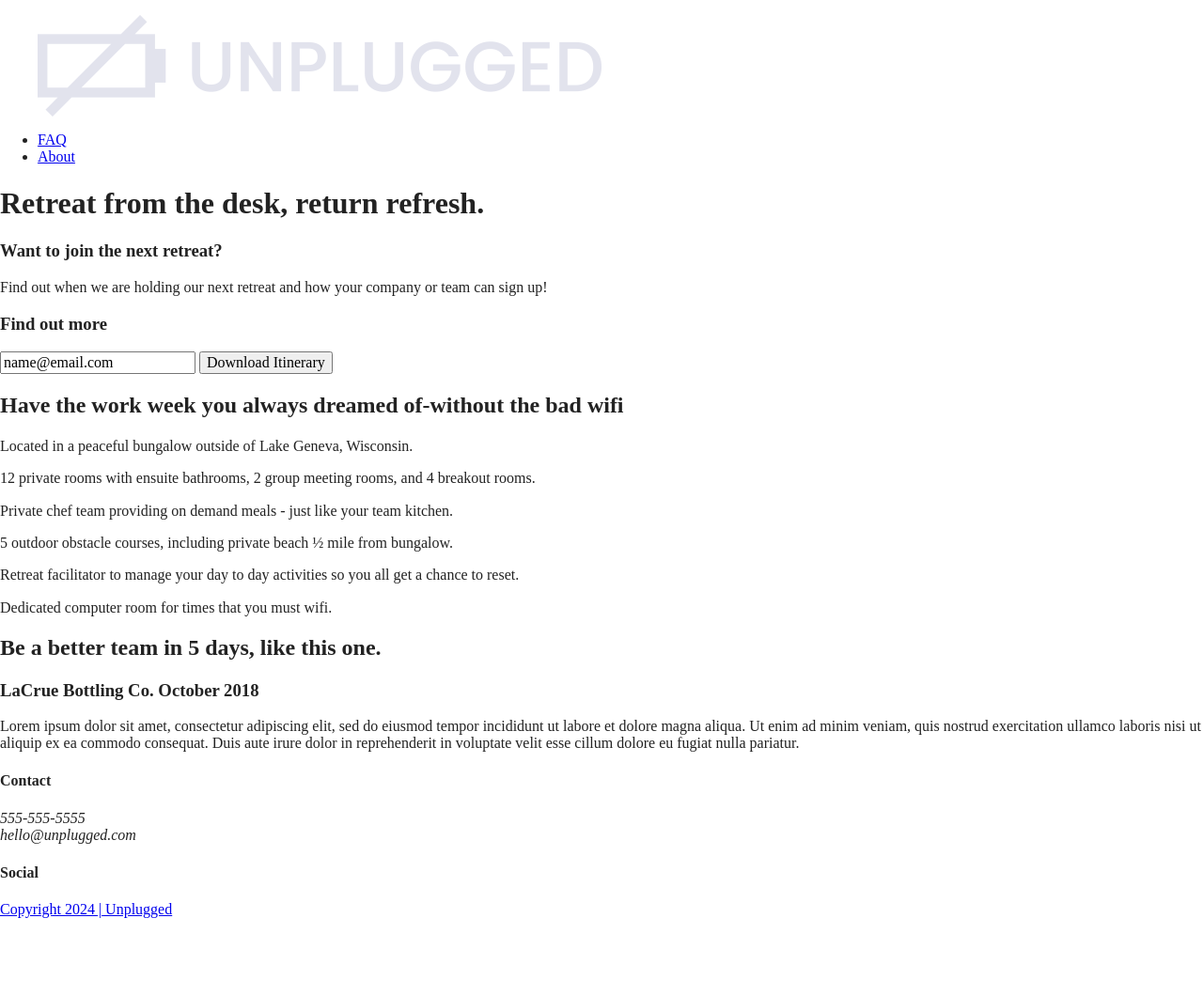
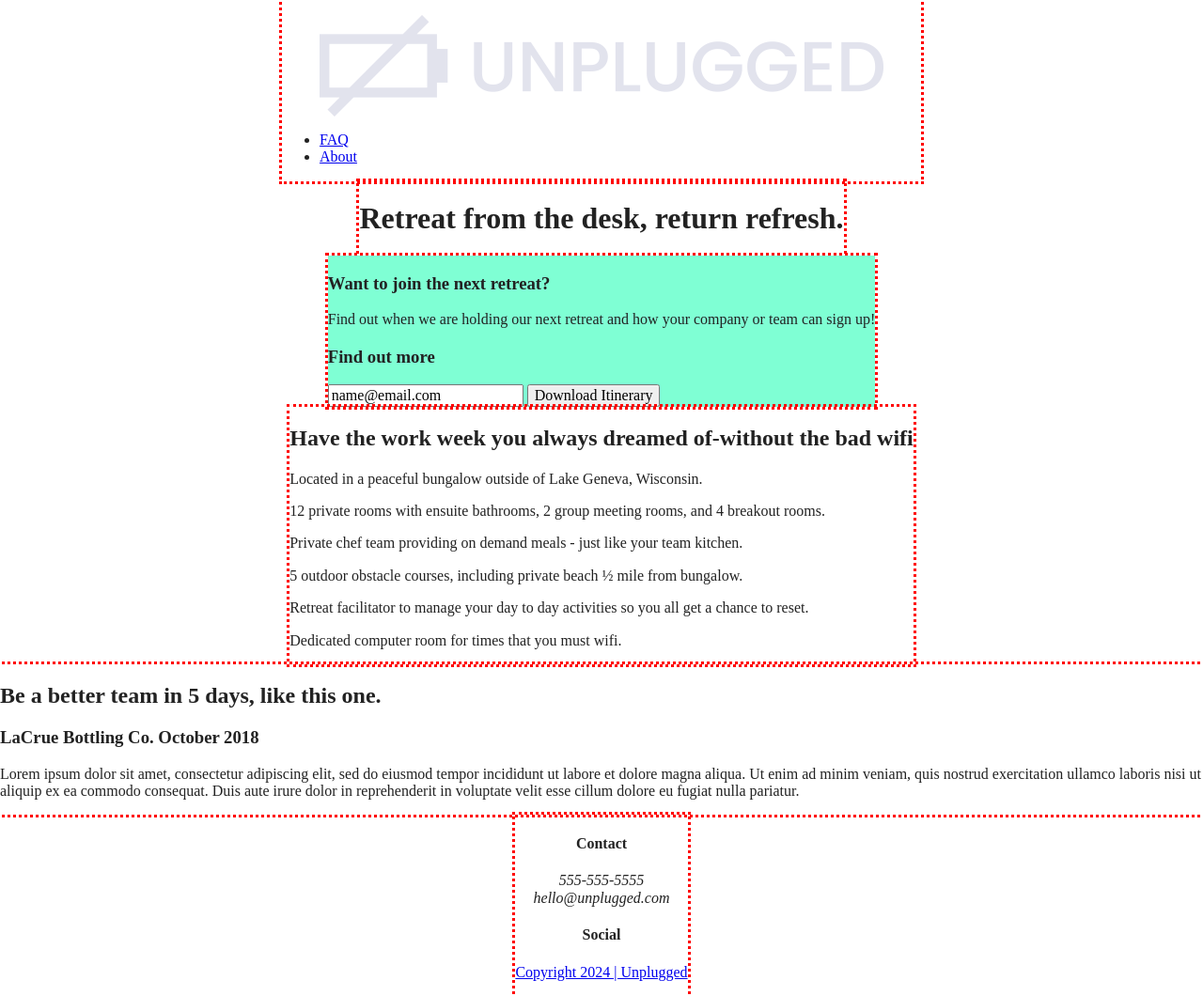
Before and after one commit to Digiburton/unplugged-website-project, a website built with Parcel: page index.html in a window 1280 px wide. Shown: the whole page at 94% size. Before the commit the page ends 994 px from the top, so only its background shows below. Built offline with nearby package versions, Linux system fonts and the light colour scheme.

Commit message:
added flexbox CSS properties to main.css

```diff
--- a/css/main.css
+++ b/css/main.css
@@ -87,6 +87,88 @@ textarea {
 /* ==========================================================================
    Author's custom styles
    ========================================================================== */
+/* ---------------------Base Header-Footer Styles --------------------------- */
+
+.content-wrapper {
+  outline: 3px dotted red;
+
+}
+
+header {
+  display: flex;
+  justify-content: center;
+
+
+}
+
+header .content-wrapper {
+
+}
+
+header nav ul {
+
+}
+
+footer {
+  display: flex;
+  flex-direction: column;
+  align-items: center;
+  text-align: center;
+
+}
+
+footer .social-icons {
+
+}
+
+footer .social-icons p {
+
+}
+
+/* ---------------- Mobile Styles -Homepage ---------------------*/
+
+/* Hero Area */
+
+.hero-area {
+  display: flex;
+  justify-content: center;
+
+}
+
+/* Aside */
+
+aside {
+  display: flex;
+  justify-content: center;
+
+
+}
+
+aside .content-wrapper {
+  background-color: aquamarine;
+}
+
+/* Features */
+
+.features {
+  display: flex;
+  justify-content: center;
+
+}
+
+.features .features-items {
+
+}
+
+/* Reviews */
+
+.reviews {
+  display: flex;
+  justify-content: center;
+
+}
+
+
 
 /* ==========================================================================
    Helper classes
```
